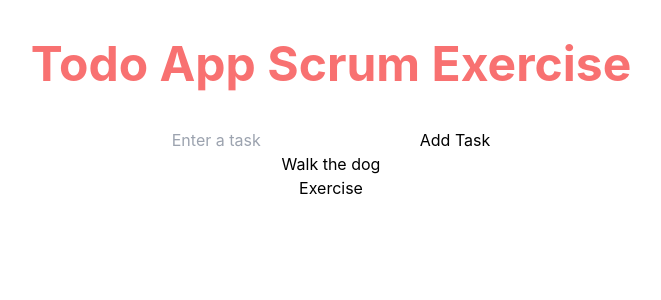
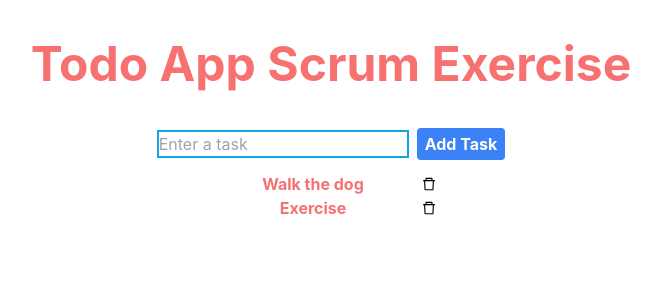
Before and after one commit to ChimentiMatt/Group-Todo-App, a React (Create React App) app: page / in a window 1280 px wide. Shown: the top 300 px of the page, without its empty margins (309-970 px from the left). Built offline with nearby package versions, Linux system fonts and the light colour scheme.

Commit message:
added remove task button and did some styling

```diff
--- a/package.json
+++ b/package.json
@@ -11,6 +11,7 @@
     "nodemon": "^2.0.15",
     "react": "^17.0.2",
     "react-dom": "^17.0.2",
+    "react-icons": "^4.3.1",
     "react-scripts": "5.0.0",
     "web-vitals": "^2.1.4"
   },
--- a/src/App.js
+++ b/src/App.js
@@ -20,13 +20,17 @@ function App() {
     setTasks([...tasks, task])
   }
 
+  const removeTask = (id) => {
+    setTasks(tasks.filter((task) => task.id !== id))
+  }
+
   return (
     <div className="
       w-full
       text-center">
       <Header />
       <AddTask addTask={addTask}/>
-      <Tasks tasks={tasks}/>
+      <Tasks tasks={tasks} removeTask={removeTask}/>
     </div>
   );
 }
--- a/src/components/AddTask.js
+++ b/src/components/AddTask.js
@@ -13,13 +13,24 @@ export default function AddTask({ addTask }) {
     }
 
     return(
-        <form>
+        <form className='mb-3'>
             <input
                 placeholder='Enter a task'
                 value={text}
                 onChange={handleChange}
+                className="border-solid border-2 border-sky-500"
             />
-            <button onClick={handleSubmit}>Add Task</button>
+            <button onClick={handleSubmit}
+                className="
+                bg-blue-500
+                hover:bg-blue-700
+                text-white
+                font-bold
+                ml-2
+                py-1
+                px-2
+                rounded"
+            >Add Task</button>
         </form>
     )
 }
--- a/src/components/Task.js
+++ b/src/components/Task.js
@@ -1,7 +1,12 @@
-const Task = ({ task, onDelete }) => {
+import { AiOutlineDelete } from 'react-icons/ai';
+
+const Task = ({ task, removeTask }) => {
     return (
-        <div className="tasks">
-            <h3>{task.text}</h3>
+        <div className="flex justify-center font-bold">
+                <p className="w-44 text-red-400">{task.text}</p>
+                <button onClick={() => removeTask(task.id)}
+                    className="ml-5 hover:text-red-400"
+                > <AiOutlineDelete /></button>
         </div>
     )
 }
--- a/src/components/Tasks.js
+++ b/src/components/Tasks.js
@@ -1,11 +1,11 @@
 import React from 'react'
 import Task from "./Task"
 
-export default function Tasks({ tasks }){
+export default function Tasks({ tasks, removeTask }){
     return(
         <>
             {tasks.map((task) => (
-                <Task key={task.id} task={task}/>
+                <Task key={task.id} task={task} removeTask={removeTask}/>
             ))}
         </>
     )
```
Also changed, not shown: server.js (+10 -11 lines), 1 other file (tests, documents, lock files or other folders).
